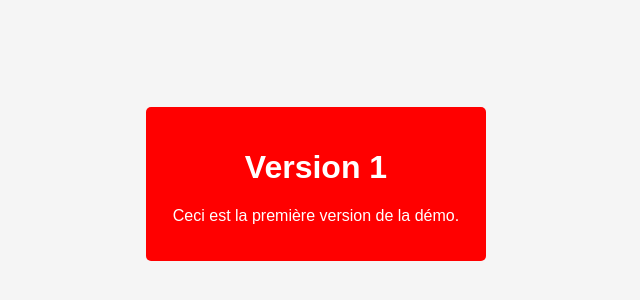
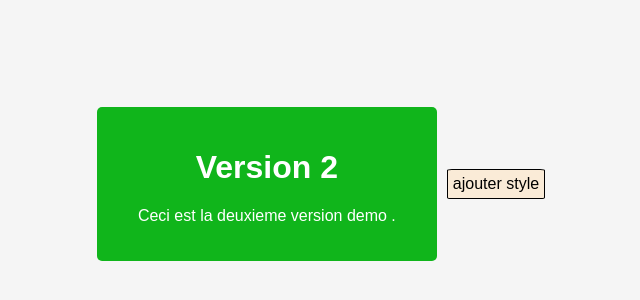
Before and after one commit to ahmvdd/summercamp_hetic, a plain HTML site: page index.html in a window 1280 px wide. Shown: the part 224-524 px from the top of the page, without its empty margins (324-964 px from the left). Drawn offline with Linux system fonts and the light colour scheme.

Commit message:
le button

```diff
--- a/index.html
+++ b/index.html
@@ -9,8 +9,11 @@
 </head>
 <body>
     <div class="container version">
-        <h1>Version 1</h1>
-        <p>Ceci est la première version de la démo.</p>
+        <h1>Version 2</h1>
+        <p>Ceci est la deuxieme version demo .</p>
+    </div>
+    <div class="button">
+        <butt id="b">ajouter style </butt>
     </div>
 </body>
 </html>
--- a/style.css
+++ b/style.css
@@ -17,5 +17,12 @@ body {
 }
 
 .version {
-    background-color: red;
+    background-color: rgb(16, 181, 27);
 }
+
+.button{
+    border: 1px solid black;
+    padding: 5px;
+    border-radius: 5%;
+    background-color: antiquewhite;
+}
```
